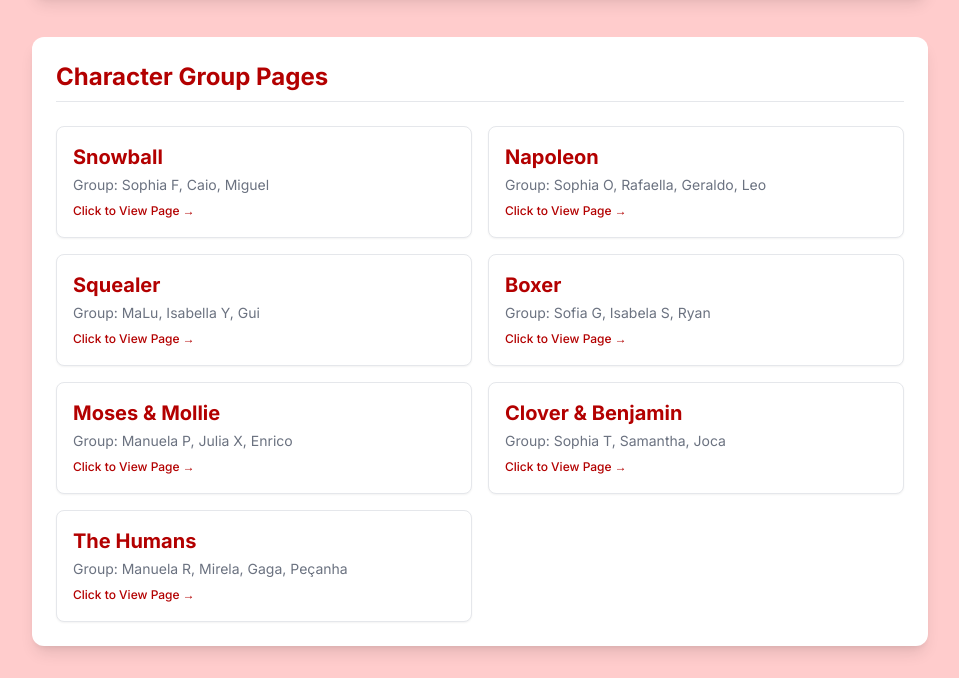
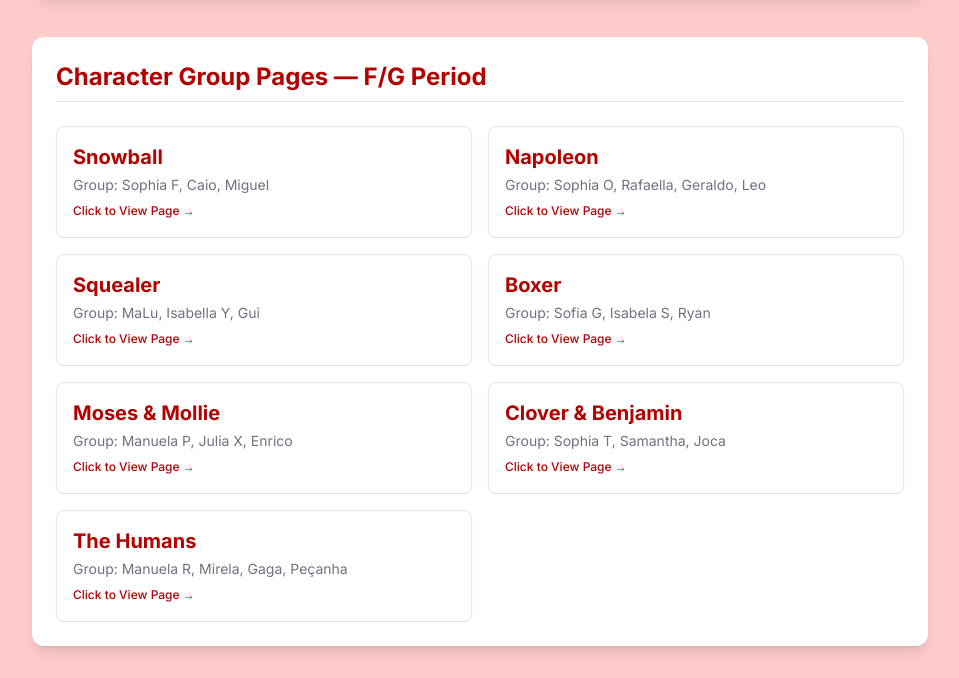
Before and after one commit to dcampbell-chapel/Animal-Farm, a plain HTML site: page index.html in a window 1280 px wide. Shown: the part 171-849 px from the top of the page, without its empty margins (160-1119 px from the left). Drawn offline with nearby package versions, Linux system fonts and the light colour scheme.

Commit message:
Update index.html

```diff
--- a/index.html
+++ b/index.html
@@ -50,7 +50,7 @@
         </header>
 
         <!-- 1. Home Page View (White Card) --><section id="home-page" class="p-6 bg-white rounded-xl shadow-lg">
-            <h2 class="text-2xl font-bold mb-6 text-[var(--color-primary)] border-b pb-2 border-gray-200">Character Group Pages</h2>
+            <h2 class="text-2xl font-bold mb-6 text-[var(--color-primary)] border-b pb-2 border-gray-200">Character Group Pages — F/G Period</h2>
 
             <ul id="character-list" class="grid grid-cols-1 sm:grid-cols-2 gap-4">
                 <!-- Links will be populated by JavaScript --></ul>
```
